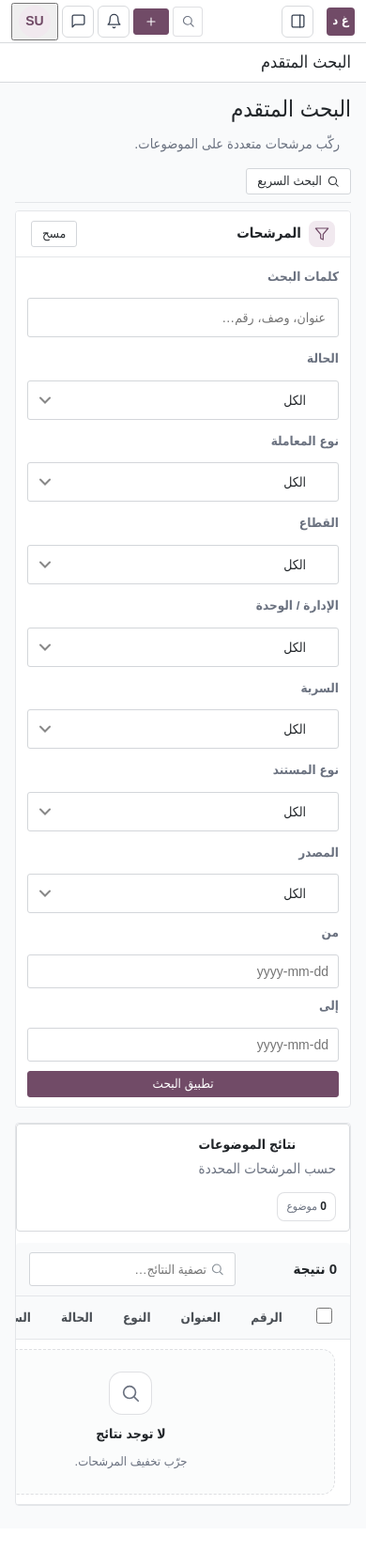
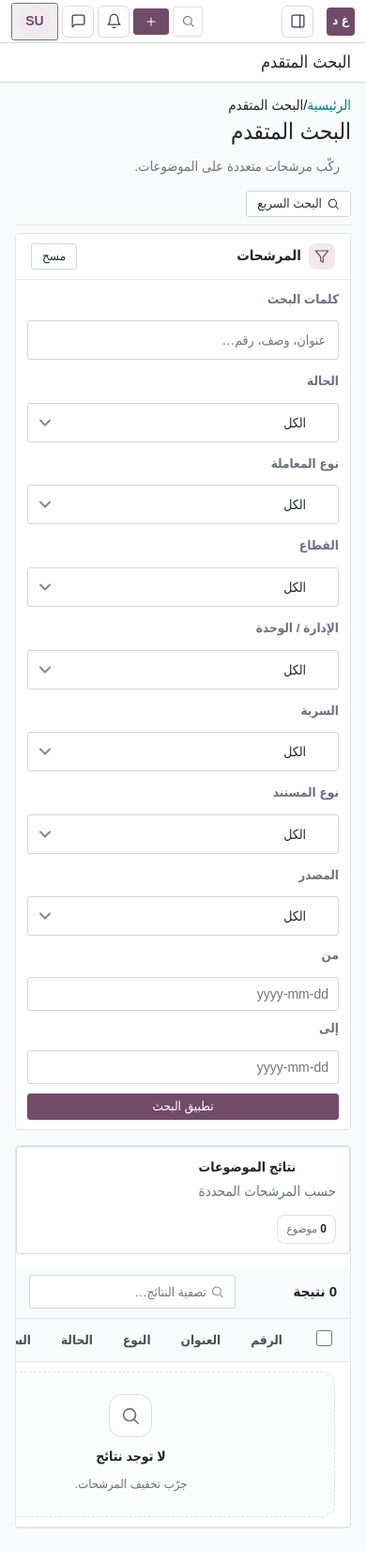
Before and after one commit to AhmedNayel-1/workflow1, a Django app: page /search/ in a window 390 px wide. Shown: the whole page at 94% size. Before the commit the page ends 1603 px from the top, so only its background shows below. Run offline with Django 5.2, Linux system fonts and the light colour scheme; the visitor is signed in with stand-in values (Sample User, id 1); data comes from the database, SQL or seed files in the repository; data that the repository does not hold is empty; parts of the project's set-up code (start-up, migrations or seed data) failed here and were passed over.

Commit message:
Standardize list navigation and responsive controls (phase 2)

```diff
--- a/templates/core/search.html
+++ b/templates/core/search.html
@@ -3,6 +3,7 @@
 {% block heading %}البحث المتقدم{% endblock %}
 {% block extra_js %}<script>document.body.classList.add('odoo-ui','odoo-pg');</script>{% endblock %}
 {% block content %}
+{% include "partials/breadcrumbs.html" with current="البحث المتقدم" %}
 <div class="page-h"><div><h2>البحث المتقدم</h2><p>ركّب مرشحات متعددة على الموضوعات.</p></div><a class="btn" href="{% url 'core:archive_search' %}">{% icon 'search' 'sm' %}البحث السريع</a></div>
 <div class="layout-3" style="grid-template-columns:300px minmax(0,1fr)">
   <form method="get" class="panel sticky"><div class="panel-h"><h3>{% icon 'filter' %} المرشحات</h3><a class="btn sm ghost" href="{% url 'core:search' %}">مسح</a></div><div class="panel-b col" style="gap:12px">
@@ -16,7 +17,7 @@
     <label class="fld"><span>المصدر</span><select class="in" name="source"><option value="">الكل</option><option value="INCOMING" {% if filters.source == 'INCOMING' %}selected{% endif %}>وارد</option><option value="OUTGOING" {% if filters.source == 'OUTGOING' %}selected{% endif %}>صادر</option><option value="INTERNAL" {% if filters.source == 'INTERNAL' %}selected{% endif %}>داخلي</option></select></label>
     <div class="grid g2" style="gap:8px"><label class="fld"><span>من</span><input class="in sm" type="date" name="date_from" value="{{ filters.date_from }}"></label><label class="fld"><span>إلى</span><input class="in sm" type="date" name="date_to" value="{{ filters.date_to }}"></label></div>
     <button class="btn primary block" type="submit">تطبيق البحث</button></div></form>
-  <section class="panel search-results-panel" data-table style="min-width:0"><div class="search-results-summary" data-search-results data-search-query="{{ q_text|default:'' }}"><div><b>نتائج الموضوعات</b><span class="muted">{% if q_text %}عن «{{ q_text }}»{% else %}حسب المرشحات المحددة{% endif %}</span></div><div class="search-result-counts"><span><b>{{ total_count }}</b> موضوع</span></div></div><div class="toolbar"><b>{{ total_count }} نتيجة</b><span class="spacer"></span><div class="search-in" style="min-width:220px">{% icon 'search' 'sm' %}<input class="in sm" data-filter placeholder="تصفية النتائج…" type="search"></div></div>
+  <section class="panel od-list-view search-results-panel" data-table style="min-width:0"><div class="search-results-summary" data-search-results data-search-query="{{ q_text|default:'' }}"><div><b>نتائج الموضوعات</b><span class="muted">{% if q_text %}عن «{{ q_text }}»{% else %}حسب المرشحات المحددة{% endif %}</span></div><div class="search-result-counts"><span><b>{{ total_count }}</b> موضوع</span></div></div><div class="toolbar od-list-toolbar"><b>{{ total_count }} نتيجة</b><span class="spacer"></span><div class="search-in" style="min-width:220px">{% icon 'search' 'sm' %}<input class="in sm" data-filter placeholder="تصفية النتائج…" type="search"></div></div>
     <div class="bulk"><span><b data-count>0</b> محدد</span><button class="btn sm" type="button" data-export>{% icon 'download' 'sm' %}تصدير CSV</button><button class="btn sm ghost" type="button" data-clear>مسح</button></div>
     <div class="tbl-wrap"><table class="tbl"><thead><tr><th class="w-chk"><input type="checkbox" data-all aria-label="الكل"></th><th>الرقم</th><th>العنوان</th><th>النوع</th><th>الحالة</th><th>السرية</th><th>التاريخ</th></tr></thead><tbody>
       {% for s in results %}<tr class="search-result-row"><td class="w-chk"><input type="checkbox" class="row-chk"></td><td><span class="tag code" data-search-highlight>{{ s.internal_number }}</span></td><td style="max-width:340px"><a class="title" href="{% url 'subjects:subject_detail' s.id %}" data-search-highlight>{{ s.title|short:80 }}</a></td><td class="sm">{{ s.transaction_type.name }}</td><td><span class="pill {{ s.status|tone }}">{{ s.get_status_display }}</span></td><td class="sm">{{ s.confidentiality.name }}</td><td class="num sm">{{ s.created_at|date:"Y-m-d" }}</td></tr>
```
